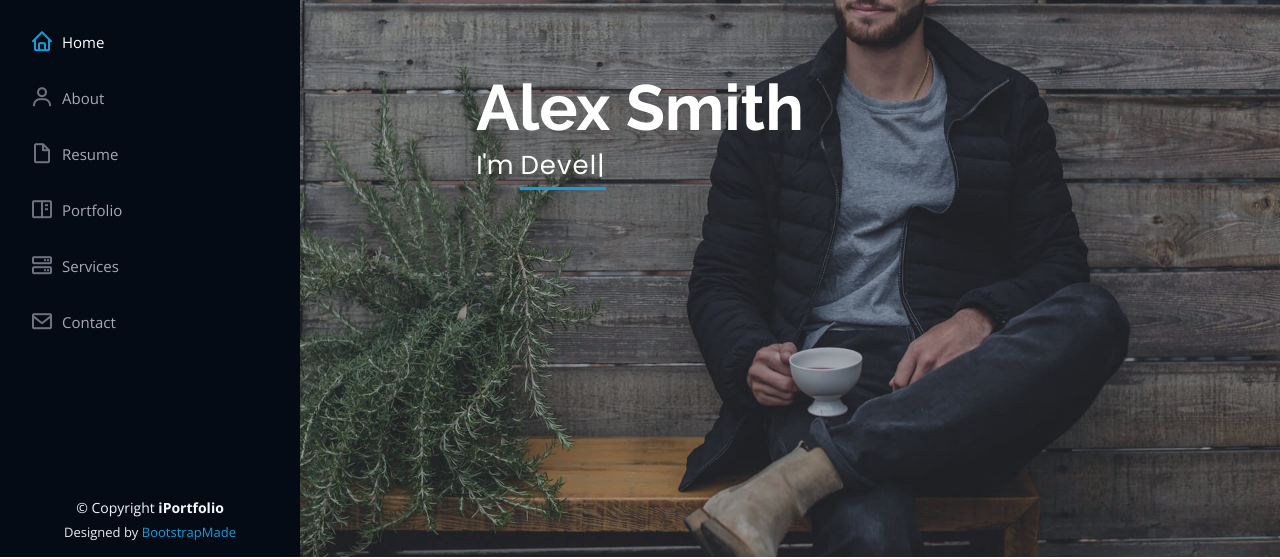
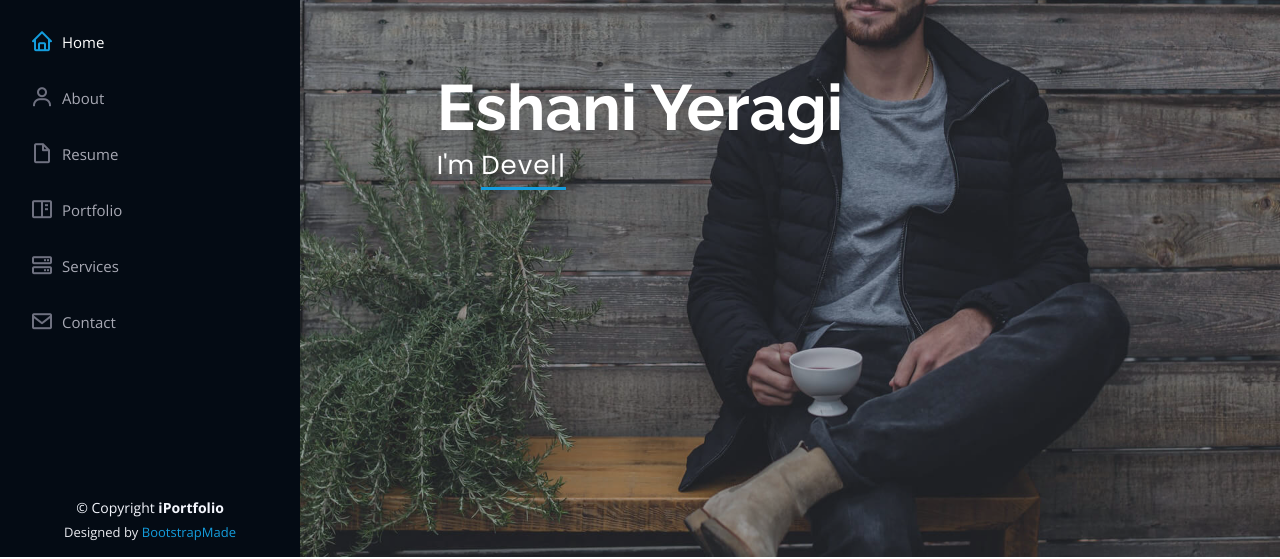
Before and after one commit to eshaniyeragi/eshaniyeragi.github.io, a plain HTML site: page index.html in a window 1280 px wide. Shown: the part 243-802 px from the top of the page. Drawn offline with nearby package versions, Linux system fonts and the light colour scheme.

Commit message:
Update index.html

```diff
--- a/index.html
+++ b/index.html
@@ -72,7 +72,7 @@
   <!-- ======= Hero Section ======= -->
   <section id="hero" class="d-flex flex-column justify-content-center align-items-center">
     <div class="hero-container" data-aos="fade-in">
-      <h1>Alex Smith</h1>
+      <h1>Eshani Yeragi</h1>
       <p>I'm <span class="typed" data-typed-items="Designer, Developer, Freelancer, Photographer"></span></p>
     </div>
   </section><!-- End Hero -->
```
